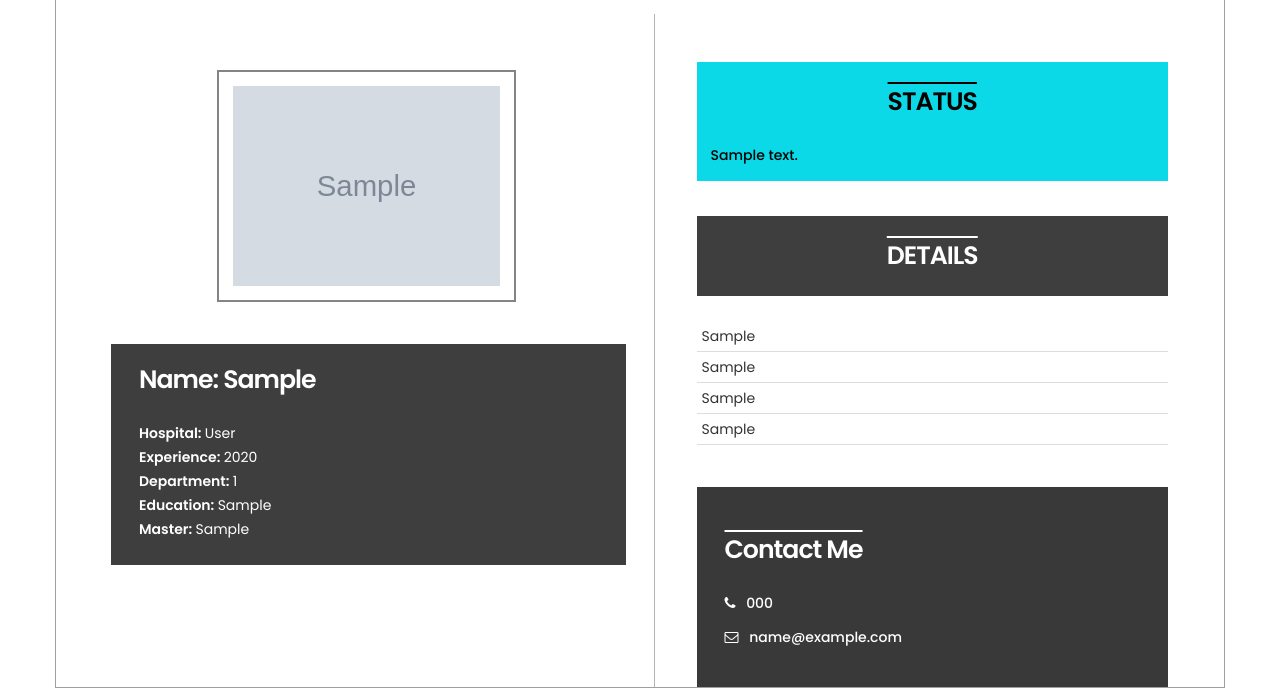
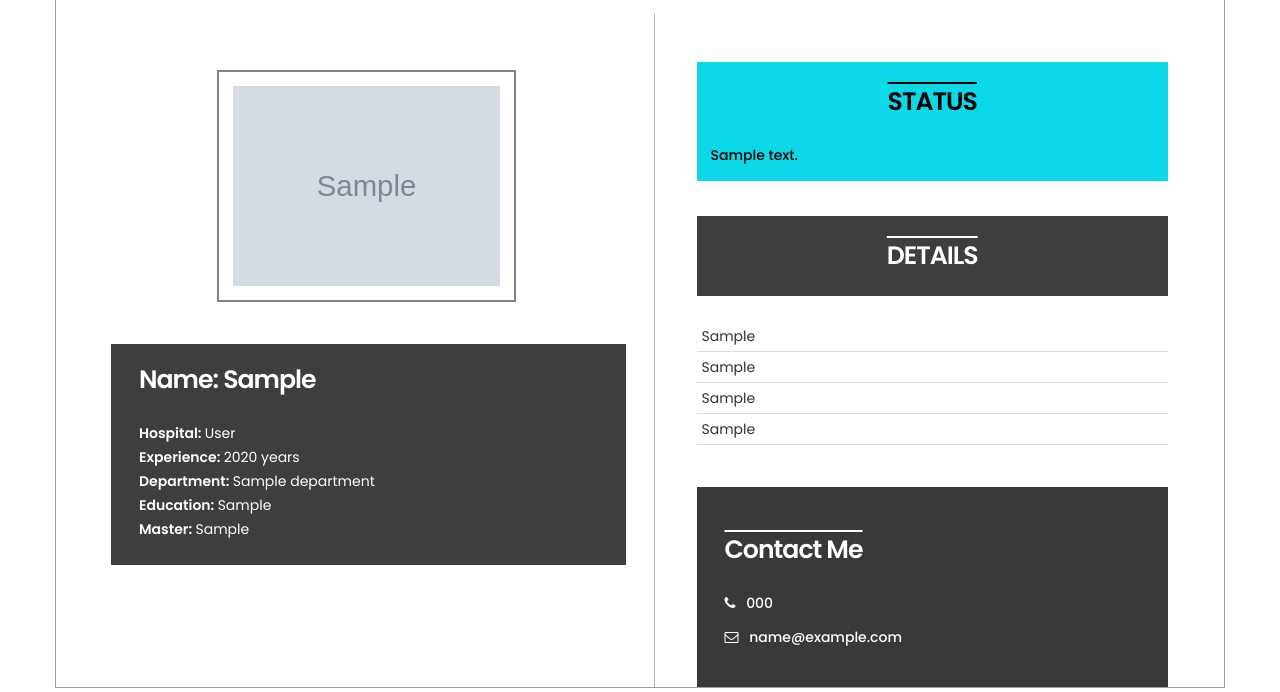
Before and after one commit to WAD-Team-Alpha/Hospital_Review_System, a Django app: template templates/DoctorProfile.html in a window 1280 px wide. Shown: the part 102-794 px from the top of the page. Run offline with Django 3.2, Linux system fonts and the light colour scheme; tables that the repository leaves empty hold one stand-in row (values such as "Sample post"); the template is opened without the code that fills it: values that come from a table or form of the project are taken from there, most other values are stand-ins (such as "Sample title", 1, 10 or a date in 2020); grey boxes marked "Sample" are stand-in pictures; some libraries are stand-ins or nearby versions.

Commit message:
fixed department issue in doctor profile

```diff
--- a/doctors/views.py
+++ b/doctors/views.py
@@ -70,13 +70,16 @@ def docProf(request, doctor_id):
     if request.method == 'POST':
         flag = 1
         queryset_list = DocReview.objects.order_by('-review_date').filter(doctor = doctor)
+
+    dept = Department[doctor.Department-1][1]
+
     context = {
         'doctor' : doctor,
         'doctor_reviews' : queryset_list,
         'flag' : flag,
         'ratings_count' : ratings_count,
         'ratings_percentage' : ratings_percentage,
-
+        'department': dept,
     }
     return render(request, 'DoctorProfile.html', context)
 
--- a/templates/DoctorProfile.html
+++ b/templates/DoctorProfile.html
@@ -112,8 +112,8 @@
               <h3>Name: {{ doctor.FirstName }}</h3>
               <p>
                 <b>Hospital: </b>{{ doctor.HospitalName }} <br />
-                <b>Experience: </b>{{doctor.YearsOfExperience}}<br />
-                <b>Department: </b>{{ doctor.Department }} <br />
+                <b>Experience: </b>{{doctor.YearsOfExperience}} years<br />
+                <b>Department: </b> {{department}} <br />
                 <b>Education: </b>{{ doctor.Education }}<br />
                 <b>Master: </b>{{ doctor.Masters }} <br />
               </p>
--- a/templates/index.html
+++ b/templates/index.html
@@ -224,7 +224,7 @@
                   </h3>
                   <h1>RATINGS MATTER</h1>
                   <a
-                    href="#about"
+                    href="#about2"
                     class="section-btn btn btn-default btn-gray smoothScroll"
                     >More Info</a
                   >
```
